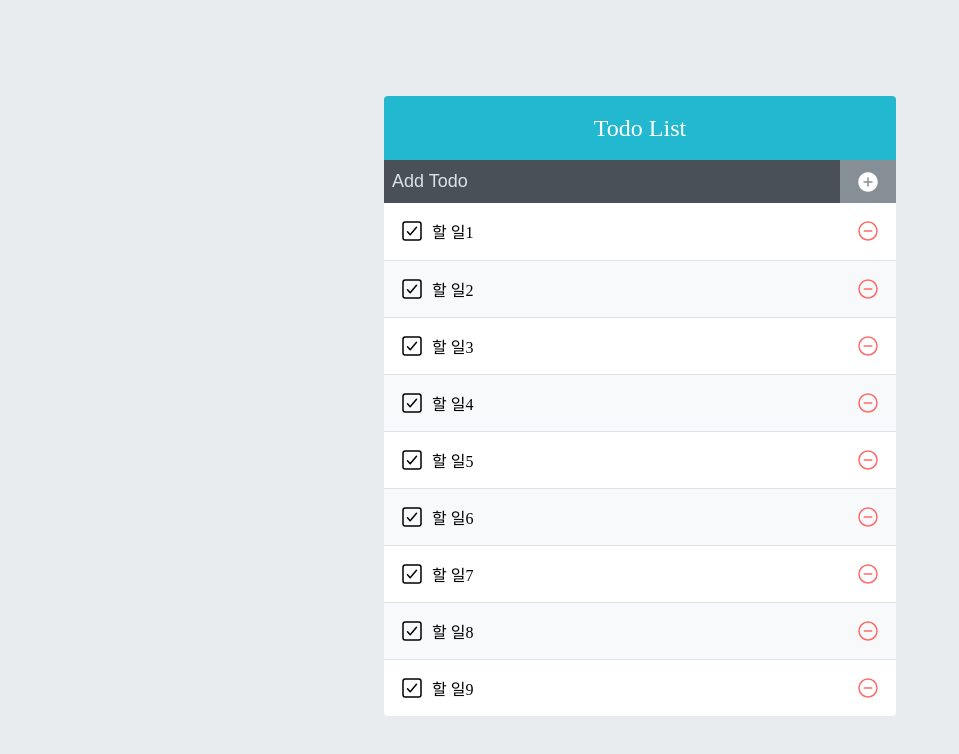
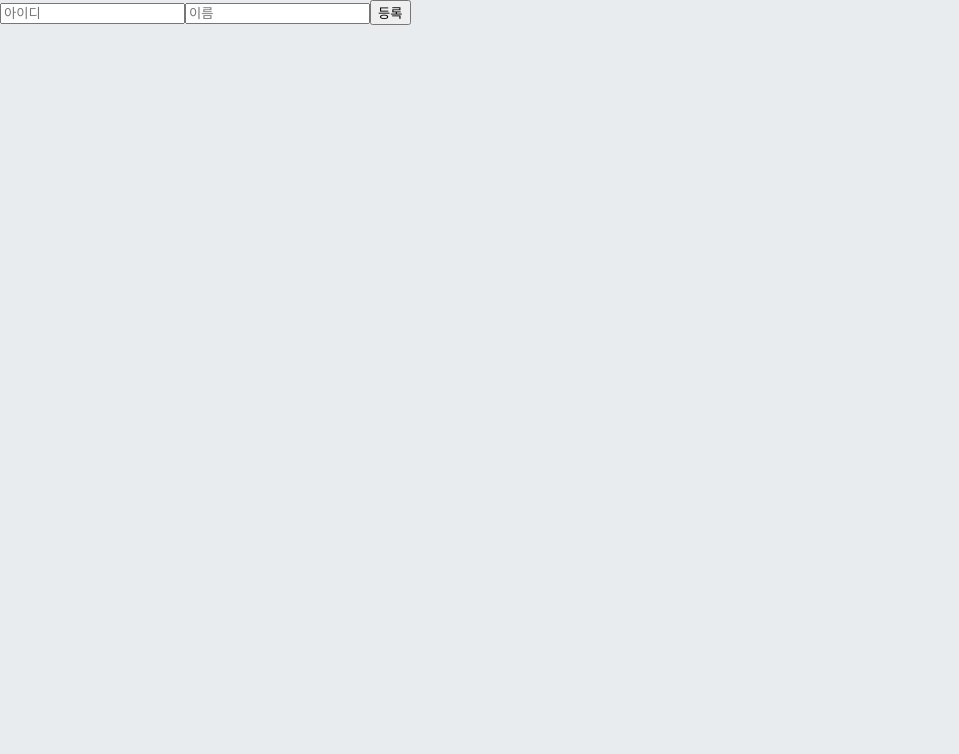
Before and after one commit to Wony-Lee/react_study, a React (Create React App) app: page / in a window 1280 px wide. Shown: the top 754 px of the page, without its empty margins (0-959 px from the left). Built offline with nearby package versions, Linux system fonts and the light colour scheme.

Commit message:
don't use immer Component

```diff
--- a/package.json
+++ b/package.json
@@ -7,6 +7,7 @@
     "@testing-library/react": "^11.1.0",
     "@testing-library/user-event": "^12.1.10",
     "classnames": "^2.3.1",
+    "immer": "^8.0.1",
     "node-sass": "^6.0.1",
     "prop-types": "^15.7.2",
     "react": "^17.0.2",
--- a/src/App.js
+++ b/src/App.js
@@ -1,63 +1,90 @@
-import React, { useCallback, useRef, useReducer } from "react";
+import React, { useRef, useCallback, useState } from "react";
 import "./App.css";
-import TodoInsert from "./components/TodoInsert";
-import TodoList from "./components/TodoList";
-import TodoTemplate from "./components/TodoTemplate";
-
-function createBulkTodos() {
-  const array = [];
-  for (let i = 1; i <= 2500; i++) {
-    array.push({
-      id: i,
-      text: `할 일${i}`,
-      checked: false,
-    });
-  }
-  return array;
-}
-
-function todoReducer(todos, action) {
-  switch (action.type) {
-    case "INSERT":
-      return todos.concat(action.todo);
-    case "REMOVE":
-      return todos.filter((todo) => todo.id !== action.id);
-    case "TOGGLE":
-      return todos.map((todo) =>
-        todo.id === action.id ? { ...todo, checked: !todo.checked } : todo
-      );
-    default:
-      return;
-  }
-}
 
 const App = () => {
-  const [todos, dispatch] = useReducer(todoReducer, undefined, createBulkTodos);
+  const nextId = useRef(1);
+  const [form, setForm] = useState({ name: "", username: "" });
 
-  const nextId = useRef(2501);
-  const onInsert = useCallback((text) => {
-    const todo = {
-      id: nextId.current,
-      text,
-      checked: false,
-    };
-    dispatch({ type: "INSERT", todo });
-    nextId.current += 1; // nextId 1씩 증가
-  }, []);
-  const onRemove = useCallback((id) => {
-    dispatch({ type: "REMOVE", id });
-  }, []);
+  const [data, setData] = useState({
+    array: [],
+    uselessValue: null,
+  });
 
-  const onToggle = useCallback((id) => {
-    dispatch({ type: "TOGGLE", id });
-  }, []);
+  // input 수정을 위한 함수
+  const onChange = useCallback(
+    (e) => {
+      const { name, value } = e.target;
+      setForm({
+        ...form,
+        [name]: [value],
+      });
+    },
+    [form]
+  );
+  // form 등록을 위한 함수
+  const onSubmit = useCallback(
+    (e) => {
+      e.preventDefault();
+      const info = {
+        id: nextId.current,
+        name: form.name,
+        username: form.username,
+      };
+
+      // array에 새 항목 등록
+      setData({
+        ...data,
+        array: data.array.concat(info),
+      });
+
+      // form 초기화
+      setForm({
+        name: "",
+        username: "",
+      });
+      nextId.current += 1;
+    },
+    [data, form.name, form.username]
+  );
+
+  const onRemove = useCallback(
+    (id) => {
+      setData({
+        ...data,
+        array: data.array.filter((info) => info.id !== id),
+      });
+    },
+    [data]
+  );
 
   return (
     <>
-      <TodoTemplate>
-        <TodoInsert onInsert={onInsert} />
-        <TodoList todos={todos} onRemove={onRemove} onToggle={onToggle} />
-      </TodoTemplate>
+      <div>
+        <form onSubmit={onSubmit}>
+          <input
+            name="username"
+            placeholder="아이디"
+            value={form.username}
+            onChange={onChange}
+          />
+          <input
+            name="name"
+            placeholder="이름"
+            value={form.name}
+            onChange={onChange}
+          />
+          <button type="submit"> 등록</button>
+        </form>
+        <div>
+          <ul>
+            {data.array.map((info) => (
+              <li key={info.id} onClick={() => onRemove(info.id)}>
+                {info.username} ({info.name})
+              </li>
+            ))}
+          </ul>
+        </div>
+      </div>
     </>
   );
 };
--- a/src/components/TodoInsert.js
+++ /dev/null
@@ -1,36 +0,0 @@
-import React, { useState, useCallback } from "react";
-import { IoAddCircleSharp } from "react-icons/io5";
-import "./style/TodoInsert.scss";
-
-const TodoInsert = ({ onInsert }) => {
-  const [value, setValue] = useState("");
-  const onChange = useCallback((e) => {
-    setValue(e.target.value);
-  }, []);
-
-  const onSubmit = useCallback(
-    (e) => {
-      onInsert(value);
-      setValue(""); // value 값 초기화
-
-      //submit 이벤트는 브라우저에서 새로고침을 발생 시킨다.
-
-      // 이름 방지하기 위해 이 함수를 호출한다.
-      e.preventDefault();
-    },
-    [onInsert, value]
-  );
-
-  return (
-    <>
-      <form className="TodoInsert" onSubmit={onSubmit}>
-        <input placeholder="Add Todo" value={value} onChange={onChange} />
-        <button type="submit">
-          <IoAddCircleSharp />
-        </button>
-      </form>
-    </>
-  );
-};
-
-export default TodoInsert;
--- a/src/components/TodoList.js
+++ /dev/null
@@ -1,47 +0,0 @@
-import React, { useCallback } from "react";
-import { List } from "react-virtualized";
-import TodoListItem from "./TodoListItem";
-import "./style/TodoList.scss";
-
-const TodoList = ({ todos, onRemove, onToggle }) => {
-  const rowRenderer = useCallback(
-    ({ index, key, style }) => {
-      const todo = todos[index];
-      return (
-        <TodoListItem
-          todo={todo}
-          key={key}
-          onRemove={onRemove}
-          onToggle={onToggle}
-          style={style}
-        />
-      );
-    },
-    [onRemove, onToggle, todos]
-  );
-  return (
-    <List
-      className="todoList"
-      width={512} // 전체 크기
-      height={513} // 전체 높이
-      rowCount={todos.length} // 항목 개수
-      rowHeight={57} // 항목 높이
-      rowRenderer={rowRenderer} // 항목을 렌더링할 때 쓰는 함수
-      list={todos} // 배열
-      style={{ outline: "none" }} // List에 기본 적용되는 outline style 제거
-    />
-  );
-};
-
-/* <div className="TodoList">
-      {todos.map((todo) => (
-        <TodoListItem
-          todo={todo}
-          key={todo.id}
-          onRemove={onRemove}
-          onToggle={onToggle}
-        />
-      ))}
-    </div>     */
-
-export default React.memo(TodoList);
--- a/src/components/TodoListItem.js
+++ /dev/null
@@ -1,36 +0,0 @@
-import React from "react";
-import {
-  IoCheckboxOutline,
-  IoCheckbox,
-  IoRemoveCircleOutline,
-} from "react-icons/io5";
-import cn from "classnames";
-import "./style/TodoListItem.scss";
-
-const TodoListItem = ({ todo, onRemove, onToggle, style }) => {
-  const { id, text, checked } = todo;
-  return (
-    <>
-      <div className="TodoListItem-virtualized" style={style}>
-        <div className="TodoListItem">
-          <div
-            className={cn("checkbox", { checked })}
-            onClick={() => onToggle(id)}
-          >
-            {checked ? <IoCheckbox /> : <IoCheckboxOutline />}
-
-            <div className="text">{text}</div>
-          </div>
-          <div className="remove" onClick={() => onRemove(id)}>
-            <IoRemoveCircleOutline />
-          </div>
-        </div>
-      </div>
-    </>
-  );
-};
-
-export default React.memo(
-  TodoListItem,
-  (prevProps, nextProps) => prevProps.todo === nextProps.todo
-);
--- a/src/components/TodoTemplate.js
+++ /dev/null
@@ -1,15 +0,0 @@
-import React from "react";
-import "./style/TodoTemplate.scss";
-
-const TodoTemplate = ({ children }) => {
-  return (
-    <>
-      <div className="TodoTemplate">
-        <div className="app-title">Todo List</div>
-        <div className="content">{children}</div>
-      </div>
-    </>
-  );
-};
-
-export default TodoTemplate;
--- a/src/components/style/TodoInsert.scss
+++ /dev/null
@@ -1,38 +0,0 @@
-.TodoInsert {
-  display: flex;
-  background: #495057;
-  input {
-    // 기본 스타일 초기화
-    background: none;
-    outline: none;
-    border: none;
-    padding: 0.5rem;
-    font-size: 1.125rem;
-    line-height: 1.5;
-    color: white;
-    &::placeholder {
-      color: #dee2e6;
-    }
-    // 버튼을 제외한 모든 영역 차지
-    flex: 1;
-  }
-
-  button {
-    // 기본스타일 초기화
-    background: none;
-    outline: none;
-    border: none;
-    background: #868e96;
-    color: white;
-    padding-left: 1rem;
-    padding-right: 1rem;
-    font-size: 1.5rem;
-    display: flex;
-    align-items: center;
-    cursor: pointer;
-    transition: 0.1s background ease-in;
-    &:hover {
-      background: #adb5db;
-    }
-  }
-}
--- a/src/components/style/TodoList.scss
+++ /dev/null
@@ -1,5 +0,0 @@
-.TodoList {
-  min-height: 320px;
-  max-height: 513px;
-  overflow-y: auto;
-}
--- a/src/components/style/TodoListItem.scss
+++ /dev/null
@@ -1,46 +0,0 @@
-.TodoListItem-virtualized {
-  & + & {
-    border-top: 1px solid #dee2e6;
-  }
-  &:nth-child(even) {
-    background: #f8f9fa;
-  }
-}
-.TodoListItem {
-  padding: 1rem;
-  display: flex;
-  align-items: center;
-
-  .checkbox {
-    cursor: pointer;
-    flex: 1; // 차지할 수 있는 영역 모두 차지
-    display: flex;
-    align-items: center;
-    svg {
-      // 아이콘
-      font-size: 1.5rem;
-    }
-    .text {
-      margin-left: 0.5rem;
-    }
-    &.checked {
-      svg {
-        color: #22b8cf;
-      }
-      .text {
-        color: #adb5bd;
-        text-decoration: line-through;
-      }
-    }
-  }
-  .remove {
-    display: flex;
-    align-items: center;
-    font-size: 1.5rem;
-    color: #ff6b6b;
-    cursor: pointer;
-    &:hover {
-      color: #ff8787;
-    }
-  }
-}
--- a/src/components/style/TodoTemplate.scss
+++ /dev/null
@@ -1,21 +0,0 @@
-.TodoTemplate {
-  width: 512px;
-  // width가 주어진 상태에서 좌우 정렬
-  margin-left: auto;
-  margin-right: auto;
-  margin-top: 6rem;
-  border-radius: 4px;
-  overflow: hidden;
-  .app-title {
-    background: #22b8cf;
-    color: white;
-    height: 4rem;
-    font-size: 1.5rem;
-    display: flex;
-    align-items: center;
-    justify-content: center;
-  }
-  .content {
-    background: white;
-  }
-}
```
Also changed, not shown: 2 other files (tests, documents, lock files or other folders).
